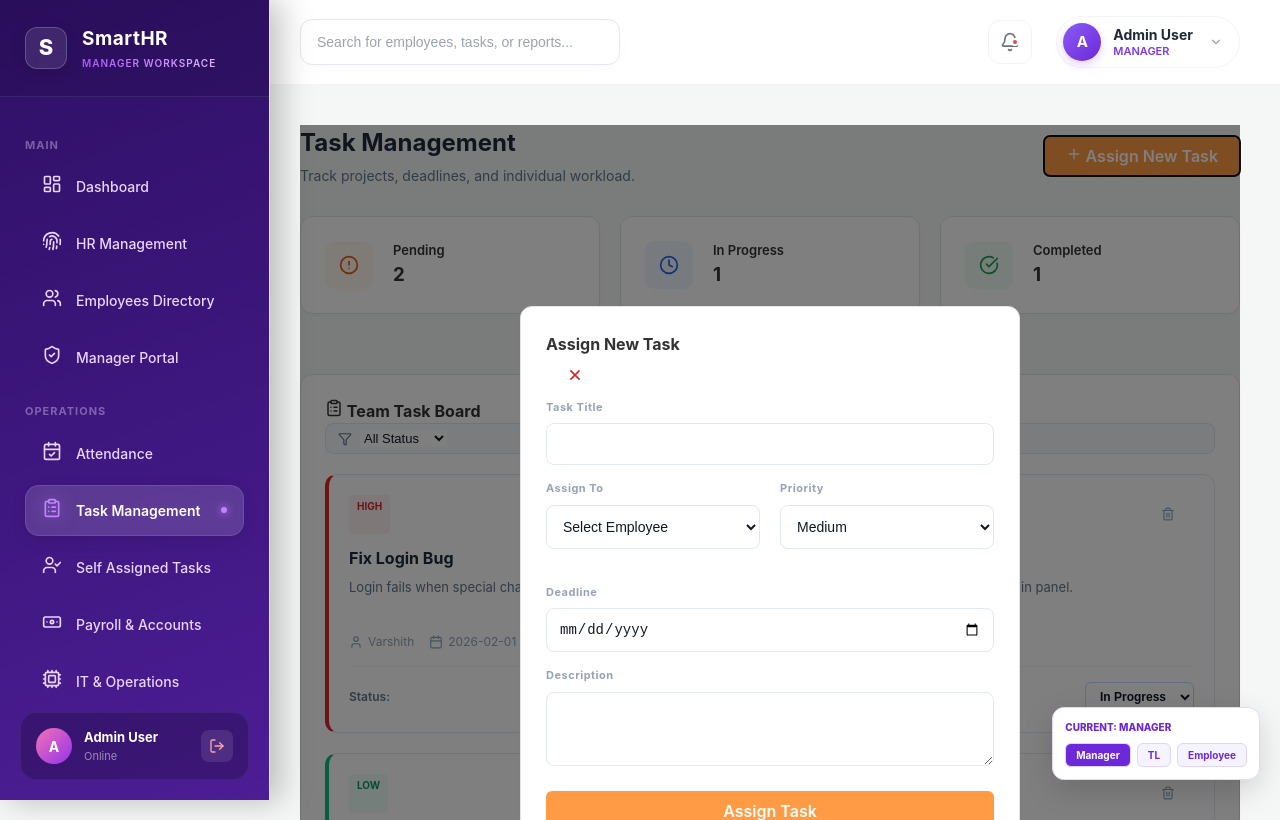
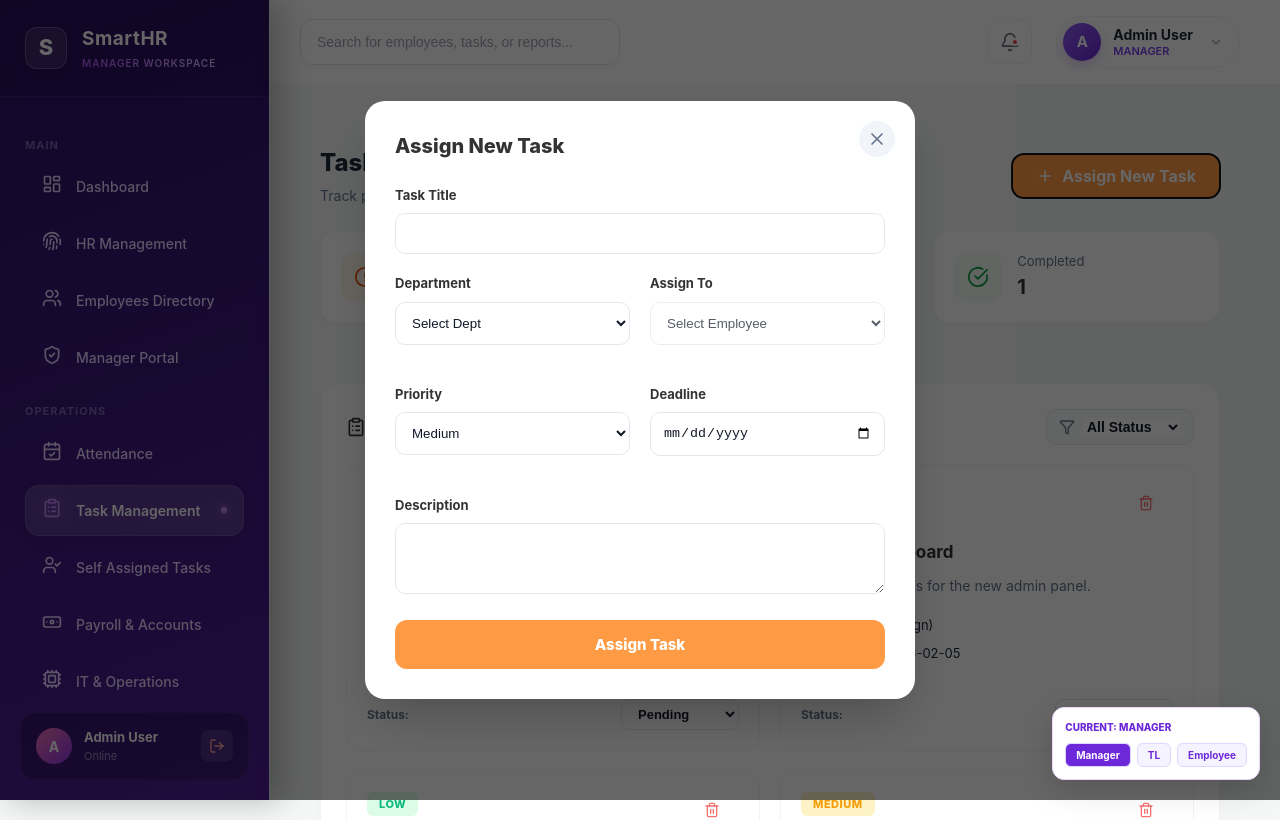
Before and after one commit to Ragulkumar7/hrms, a React app in the folder frontend/: page /tasks in a window 1280 px wide. Both pictures are taken after a click on the button "Assign New Task". Built offline with nearby package versions, Linux system fonts and the light colour scheme; the HTML template or start-up script is replaced by a standard one.

Commit message:
taskmanage

```diff
--- a/frontend/src/components/TaskManagement.jsx
+++ b/frontend/src/components/TaskManagement.jsx
@@ -2,7 +2,7 @@ import React, { useState } from 'react';
 import { useUser } from '../context/UserContext';
 import {
   ClipboardList, Plus, Calendar, CheckCircle, Clock,
-  AlertCircle, Trash2, Filter, User
+  AlertCircle, Trash2, Filter, User, X
 } from 'lucide-react';
 
 const TaskManagement = () => {
@@ -10,35 +10,35 @@ const TaskManagement = () => {
 
   // --- MOCK DATA ---
   const [tasks, setTasks] = useState([
-    { id: 1, title: 'Fix Login Bug', assignedTo: 'Varshith', priority: 'High', deadline: '2026-02-01', status: 'Pending', description: 'Login fails when special characters are used.' },
-    { id: 2, title: 'Design Dashboard', assignedTo: 'Aditi Rao', priority: 'Medium', deadline: '2026-02-05', status: 'In Progress', description: 'Create wireframes for the new admin panel.' },
-    { id: 3, title: 'Server Maintenance', assignedTo: 'Sanjay', priority: 'Low', deadline: '2026-01-28', status: 'Completed', description: 'Routine check of AWS instances.' },
-    { id: 4, title: 'Update API Docs', assignedTo: 'Varshith', priority: 'Medium', deadline: '2026-02-10', status: 'Pending', description: 'Document the new employee endpoints.' },
+    { id: 1, title: 'Fix Login Bug', assignedTo: 'Varshith', department: 'IT', priority: 'High', deadline: '2026-02-01', status: 'Pending', description: 'Login fails when special characters are used.' },
+    { id: 2, title: 'Design Dashboard', assignedTo: 'Aditi Rao', department: 'Design', priority: 'Medium', deadline: '2026-02-05', status: 'In Progress', description: 'Create wireframes for the new admin panel.' },
+    { id: 3, title: 'Server Maintenance', assignedTo: 'Sanjay', department: 'IT', priority: 'Low', deadline: '2026-01-28', status: 'Completed', description: 'Routine check of AWS instances.' },
+    { id: 4, title: 'Update API Docs', assignedTo: 'Varshith', department: 'IT', priority: 'Medium', deadline: '2026-02-10', status: 'Pending', description: 'Document the new employee endpoints.' },
   ]);
 
+  const employeesByDept = {
+    IT: ['Varshith', 'Sanjay', 'Rahul'],
+    Design: ['Aditi Rao', 'Meera'],
+    Accounts: ['Priya', 'Amit'],
+    HR: ['Kavya', 'Deepak']
+  };
+
   const [showModal, setShowModal] = useState(false);
-  const [newTask, setNewTask] = useState({ title: '', assignedTo: '', deadline: '', priority: 'Medium', description: '' });
+  const [newTask, setNewTask] = useState({ title: '', assignedTo: '', department: '', deadline: '', priority: 'Medium', description: '' });
   const [filter, setFilter] = useState('All');
 
-  // --- LOGIC: FILTER TASKS BASED ON ROLE ---
-  // Managers/TLs see ALL tasks. Employees see only THEIR tasks.
   const visibleTasks = tasks.filter(task => {
-    const roleMatch = (user.role === 'Manager' || user.role === 'TL') ? true : task.assignedTo.includes(user.name) || task.assignedTo === 'Varshith'; // Mocking 'Varshith' as the logged-in employee for demo
+    const roleMatch = (user?.role === 'Manager' || user?.role === 'TL') ? true : task.assignedTo.includes(user?.name) || task.assignedTo === 'Varshith';
     const statusMatch = filter === 'All' ? true : task.status === filter;
     return roleMatch && statusMatch;
   });
 
-  // --- ACTIONS ---
   const handleAddTask = (e) => {
     e.preventDefault();
-    const task = {
-      id: tasks.length + 1,
-      ...newTask,
-      status: 'Pending'
-    };
+    const task = { id: tasks.length + 1, ...newTask, status: 'Pending' };
     setTasks([...tasks, task]);
     setShowModal(false);
-    setNewTask({ title: '', assignedTo: '', deadline: '', priority: 'Medium', description: '' });
+    setNewTask({ title: '', assignedTo: '', department: '', deadline: '', priority: 'Medium', description: '' });
   };
 
   const updateStatus = (id, newStatus) => {
@@ -51,7 +51,6 @@ const TaskManagement = () => {
     }
   };
 
-  // Stats for the top cards
   const stats = {
     pending: visibleTasks.filter(t => t.status === 'Pending').length,
     progress: visibleTasks.filter(t => t.status === 'In Progress').length,
@@ -59,48 +58,129 @@ const TaskManagement = () => {
   };
 
   return (
-    <div className="fade-in">
-      <div className="page-header">
+    <div className="task-page-container">
+      <style>{`
+        .task-page-container { padding: 20px; max-width: 1400px; margin: 0 auto; }
+
+        /* Stats Alignment */
+        .stats-grid {
+          display: grid;
+          grid-template-columns: repeat(auto-fit, minmax(240px, 1fr));
+          gap: 20px;
+          margin-bottom: 30px;
+        }
+
+        /* Task Grid Responsiveness */
+        .task-grid {
+          display: grid;
+          grid-template-columns: repeat(auto-fill, minmax(320px, 1fr));
+          gap: 20px;
+        }
+
+        /* Priority Badge Fix */
+        .priority-badge {
+          display: inline-flex;
+          align-items: center;
+          justify-content: center;
+          padding: 4px 12px;
+          border-radius: 6px;
+          font-size: 11px;
+          font-weight: 800;
+          text-transform: uppercase;
+          letter-spacing: 0.5px;
+          height: 24px;
+        }
+        .priority-badge.high { background: #fee2e2; color: #ef4444; }
+        .priority-badge.medium { background: #fef3c7; color: #f59e0b; }
+        .priority-badge.low { background: #dcfce7; color: #10b981; }
+
+        /* Modal Centering Fix */
+        .modal-overlay {
+          position: fixed;
+          top: 0; left: 0; right: 0; bottom: 0;
+          background: rgba(0,0,0,0.6);
+          display: flex;
+          justify-content: center;
+          align-items: center; /* Ensures vertical center on all screens */
+          z-index: 9999;
+          padding: 20px;
+        }
+        .modal-content {
+          background: white;
+          width: 100%;
+          max-width: 550px;
+          border-radius: 20px;
+          padding: 30px;
+          position: relative;
+          box-shadow: 0 25px 50px -12px rgba(0, 0, 0, 0.25);
+          max-height: 90vh;
+          overflow-y: auto;
+        }
+
+        .close-btn-fixed {
+          position: absolute;
+          top: 20px;
+          right: 20px;
+          background: #f1f5f9;
+          border: none;
+          padding: 8px;
+          border-radius: 50%;
+          cursor: pointer;
+          color: #64748b;
+          display: flex;
+          transition: 0.2s;
+        }
+        .close-btn-fixed:hover { background: #fee2e2; color: #ef4444; }
+
+        @media (max-width: 768px) {
+          .task-page-container { padding: 15px; }
+          .task-grid { grid-template-columns: 1fr; }
+          .modal-content { padding: 20px; border-radius: 15px; }
+          .form-row { grid-template-columns: 1fr !important; gap: 10px !important; }
+          .page-header { flex-direction: column; align-items: flex-start !important; gap: 15px; }
+          .header-actions { width: 100%; }
+          .btn-action { width: 100%; justify-content: center; }
+        }
+      `}</style>
+
+      <div className="page-header" style={{ display: 'flex', justifyContent: 'space-between', alignItems: 'center', marginBottom: '25px' }}>
         <div>
-          <h2 className="main-title">Task Management</h2>
-          <p className="sub-title">Track projects, deadlines, and individual workload.</p>
+          <h2 className="main-title" style={{ fontSize: '24px', fontWeight: '800' }}>Task Management</h2>
+          <p className="sub-title" style={{ color: '#64748b' }}>Track projects, departments, and team workload.</p>
         </div>
 
-        {/* Only Manager/TL can create tasks */}
-        {(user.role === 'Manager' || user.role === 'TL') && (
+        {(user?.role === 'Manager' || user?.role === 'TL') && (
           <div className="header-actions">
-            <button className="btn-action" onClick={() => setShowModal(true)}>
-              <Plus size={16}/> Assign New Task
+            <button className="btn-action" onClick={() => setShowModal(true)} style={{ display: 'flex', alignItems: 'center', gap: '8px', padding: '12px 24px', background: '#FF9B44', color: 'white', border: 'none', borderRadius: '12px', fontWeight: '700', cursor: 'pointer' }}>
+              <Plus size={18}/> Assign New Task
             </button>
           </div>
         )}
       </div>
 
-      {/* --- STATS ROW --- */}
+      {/* --- STATS --- */}
       <div className="stats-grid">
-        <div className="glass-card stat-item">
-          <div className="icon-box orange"><AlertCircle size={20} /></div>
-          <div><p className="stat-label">Pending</p><h3 className="stat-value">{stats.pending}</h3></div>
+        <div className="glass-card stat-item" style={{ display: 'flex', alignItems: 'center', gap: '15px', padding: '20px', background: 'white', borderRadius: '15px', border: '1px solid #f1f5f9' }}>
+          <div className="icon-box orange" style={{ background: '#fff7ed', padding: '12px', borderRadius: '12px', color: '#ea580c' }}><AlertCircle size={22} /></div>
+          <div><p style={{ margin: 0, fontSize: '13px', color: '#64748b' }}>Pending</p><h3 style={{ margin: 0, fontSize: '20px' }}>{stats.pending}</h3></div>
         </div>
-        <div className="glass-card stat-item">
-          <div className="icon-box blue"><Clock size={20} /></div>
-          <div><p className="stat-label">In Progress</p><h3 className="stat-value">{stats.progress}</h3></div>
+        <div className="glass-card stat-item" style={{ display: 'flex', alignItems: 'center', gap: '15px', padding: '20px', background: 'white', borderRadius: '15px', border: '1px solid #f1f5f9' }}>
+          <div className="icon-box blue" style={{ background: '#eff6ff', padding: '12px', borderRadius: '12px', color: '#2563eb' }}><Clock size={22} /></div>
+          <div><p style={{ margin: 0, fontSize: '13px', color: '#64748b' }}>In Progress</p><h3 style={{ margin: 0, fontSize: '20px' }}>{stats.progress}</h3></div>
         </div>
-        <div className="glass-card stat-item">
-          <div className="icon-box green"><CheckCircle size={20} /></div>
-          <div><p className="stat-label">Completed</p><h3 className="stat-value">{stats.completed}</h3></div>
+        <div className="glass-card stat-item" style={{ display: 'flex', alignItems: 'center', gap: '15px', padding: '20px', background: 'white', borderRadius: '15px', border: '1px solid #f1f5f9' }}>
+          <div className="icon-box green" style={{ background: '#f0fdf4', padding: '12px', borderRadius: '12px', color: '#16a34a' }}><CheckCircle size={22} /></div>
+          <div><p style={{ margin: 0, fontSize: '13px', color: '#64748b' }}>Completed</p><h3 style={{ margin: 0, fontSize: '20px' }}>{stats.completed}</h3></div>
         </div>
       </div>
 
-      {/* --- TASK LIST SECTION --- */}
-      <div className="glass-card">
-        <div className="section-header">
-          <h4><ClipboardList size={18} /> {user.role === 'Employee' ? 'My Assigned Tasks' : 'Team Task Board'}</h4>
-
-          {/* Status Filter */}
-          <div className="filter-wrapper">
-             <Filter size={14} color="#64748b"/>
-             <select className="filter-select" value={filter} onChange={(e) => setFilter(e.target.value)}>
+      {/* --- BOARD --- */}
+      <div className="glass-card" style={{ background: 'white', borderRadius: '20px', padding: '25px', border: '1px solid #f1f5f9' }}>
+        <div className="section-header" style={{ display: 'flex', justifyContent: 'space-between', alignItems: 'center', marginBottom: '20px', flexWrap: 'wrap', gap: '10px' }}>
+          <h4 style={{ margin: 0, display: 'flex', alignItems: 'center', gap: '10px' }}><ClipboardList size={20} /> Team Task Board</h4>
+          <div className="filter-wrapper" style={{ display: 'flex', alignItems: 'center', gap: '8px', background: '#f8fafc', padding: '8px 12px', borderRadius: '10px' }}>
+             <Filter size={16} color="#64748b"/>
+             <select value={filter} onChange={(e) => setFilter(e.target.value)} style={{ border: 'none', background: 'transparent', outline: 'none', fontSize: '14px', fontWeight: '600', color: '#1e293b' }}>
                <option value="All">All Status</option>
                <option value="Pending">Pending</option>
                <option value="In Progress">In Progress</option>
@@ -110,34 +190,26 @@ const TaskManagement = () => {
         </div>
 
         <div className="task-grid">
-          {visibleTasks.length > 0 ? (
-            visibleTasks.map(task => (
-              <div key={task.id} className={`task-card ${task.priority.toLowerCase()}-priority`}>
-                <div className="task-header">
+          {visibleTasks.map(task => (
+            <div key={task.id} style={{ border: '1px solid #f1f5f9', borderRadius: '16px', padding: '20px', position: 'relative' }}>
+              <div style={{ display: 'flex', justifyContent: 'space-between', marginBottom: '15px' }}>
                 <span className={`priority-badge ${task.priority.toLowerCase()}`}>{task.priority}</span>
-                  {(user.role === 'Manager' || user.role === 'TL') && (
-                    <button className="delete-btn" onClick={() => handleDelete(task.id)}><Trash2 size={14}/></button>
-                  )}
+                <button onClick={() => handleDelete(task.id)} style={{ border: 'none', background: 'none', color: '#f87171', cursor: 'pointer' }}><Trash2 size={16}/></button>
+              </div>
+              <h3 style={{ margin: '0 0 10px 0', fontSize: '17px', fontWeight: '700' }}>{task.title}</h3>
+              <p style={{ fontSize: '14px', color: '#64748b', margin: '0 0 20px 0', lineHeight: '1.5' }}>{task.description}</p>
+
+              <div style={{ fontSize: '13px', color: '#1e293b', display: 'flex', flexDirection: 'column', gap: '8px', marginBottom: '20px' }}>
+                <div style={{ display: 'flex', alignItems: 'center', gap: '8px' }}><User size={14} color="#64748b"/> {task.assignedTo} ({task.department})</div>
+                <div style={{ display: 'flex', alignItems: 'center', gap: '8px' }}><Calendar size={14} color="#64748b"/> Deadline: {task.deadline}</div>
               </div>
 
-                <h3 className="task-title">{task.title}</h3>
-                <p className="task-desc">{task.description}</p>
-
-                <div className="task-meta">
-                  <div className="meta-item">
-                    <User size={14}/> <span>{task.assignedTo}</span>
-                  </div>
-                  <div className="meta-item">
-                    <Calendar size={14}/> <span>{task.deadline}</span>
-                  </div>
-                </div>
-
-                <div className="task-footer">
-                  <label>Status:</label>
+              <div style={{ display: 'flex', alignItems: 'center', justifyContent: 'space-between', paddingTop: '15px', borderTop: '1px solid #f8fafc' }}>
+                <span style={{ fontSize: '12px', fontWeight: '700', color: '#64748b' }}>Status:</span>
                 <select
-                    className={`status-select ${task.status.toLowerCase().replace(' ', '-')}`}
                   value={task.status}
                   onChange={(e) => updateStatus(task.id, e.target.value)}
+                  style={{ padding: '6px 12px', borderRadius: '8px', border: '1px solid #e2e8f0', fontSize: '13px', fontWeight: '600' }}
                 >
                   <option value="Pending">Pending</option>
                   <option value="In Progress">In Progress</option>
@@ -145,59 +217,70 @@ const TaskManagement = () => {
                 </select>
               </div>
             </div>
-            ))
-          ) : (
-            <div className="empty-state">No tasks found for this filter.</div>
-          )}
+          ))}
         </div>
       </div>
 
-      {/* --- ADD TASK MODAL (Manager Only) --- */}
+      {/* --- ADD TASK MODAL --- */}
       {showModal && (
         <div className="modal-overlay">
-          <div className="glass-card modal-content">
-            <div className="section-header">
-              <h4>Assign New Task</h4>
-              <button className="icon-btn-x" onClick={() => setShowModal(false)}><Plus size={20} style={{transform:'rotate(45deg)'}}/></button>
-            </div>
-            <form onSubmit={handleAddTask} className="task-form">
-              <div className="form-group">
-                <label>Task Title</label>
-                <input type="text" required className="standard-input"
+          <div className="modal-content">
+            <button className="close-btn-fixed" onClick={() => setShowModal(false)}><X size={20}/></button>
+            <h3 style={{ margin: '0 0 25px 0', fontSize: '20px', fontWeight: '800' }}>Assign New Task</h3>
+
+            <form onSubmit={handleAddTask} style={{ display: 'flex', flexDirection: 'column', gap: '20px' }}>
+              <div>
+                <label style={{ display: 'block', fontSize: '13px', fontWeight: '700', marginBottom: '8px' }}>Task Title</label>
+                <input type="text" required style={{ width: '100%', padding: '12px', borderRadius: '10px', border: '1px solid #e2e8f0' }}
                   value={newTask.title} onChange={e => setNewTask({...newTask, title: e.target.value})} />
               </div>
-              <div className="form-row">
-                <div className="form-group">
-                  <label>Assign To</label>
-                  <select className="standard-input"
+
+              <div className="form-row" style={{ display: 'grid', gridTemplateColumns: '1fr 1fr', gap: '20px' }}>
+                <div>
+                  <label style={{ display: 'block', fontSize: '13px', fontWeight: '700', marginBottom: '8px' }}>Department</label>
+                  <select required style={{ width: '100%', padding: '12px', borderRadius: '10px', border: '1px solid #e2e8f0' }}
+                    value={newTask.department} onChange={e => setNewTask({...newTask, department: e.target.value, assignedTo: ''})}>
+                    <option value="" disabled>Select Dept</option>
+                    {Object.keys(employeesByDept).map(dept => <option key={dept} value={dept}>{dept}</option>)}
+                  </select>
+                </div>
+                <div>
+                  <label style={{ display: 'block', fontSize: '13px', fontWeight: '700', marginBottom: '8px' }}>Assign To</label>
+                  <select required style={{ width: '100%', padding: '12px', borderRadius: '10px', border: '1px solid #e2e8f0' }}
+                    disabled={!newTask.department}
                     value={newTask.assignedTo} onChange={e => setNewTask({...newTask, assignedTo: e.target.value})}>
                     <option value="" disabled>Select Employee</option>
-                    <option value="Varshith">Varshith</option>
-                    <option value="Aditi Rao">Aditi Rao</option>
-                    <option value="Sanjay">Sanjay</option>
+                    {newTask.department && employeesByDept[newTask.department].map(emp => <option key={emp} value={emp}>{emp}</option>)}
                   </select>
                 </div>
-                <div className="form-group">
-                  <label>Priority</label>
-                  <select className="standard-input"
+              </div>
+
+              <div className="form-row" style={{ display: 'grid', gridTemplateColumns: '1fr 1fr', gap: '20px' }}>
+                <div>
+                  <label style={{ display: 'block', fontSize: '13px', fontWeight: '700', marginBottom: '8px' }}>Priority</label>
+                  <select style={{ width: '100%', padding: '12px', borderRadius: '10px', border: '1px solid #e2e8f0' }}
                     value={newTask.priority} onChange={e => setNewTask({...newTask, priority: e.target.value})}>
                     <option value="High">High</option>
                     <option value="Medium">Medium</option>
                     <option value="Low">Low</option>
                   </select>
                 </div>
-              </div>
-              <div className="form-group">
-                <label>Deadline</label>
-                <input type="date" required className="standard-input"
+                <div>
+                  <label style={{ display: 'block', fontSize: '13px', fontWeight: '700', marginBottom: '8px' }}>Deadline</label>
+                  <input type="date" required style={{ width: '100%', padding: '12px', borderRadius: '10px', border: '1px solid #e2e8f0' }}
                     value={newTask.deadline} onChange={e => setNewTask({...newTask, deadline: e.target.value})} />
                 </div>
-              <div className="form-group">
-                <label>Description</label>
-                <textarea className="standard-input" rows="3"
+              </div>
+
+              <div>
+                <label style={{ display: 'block', fontSize: '13px', fontWeight: '700', marginBottom: '8px' }}>Description</label>
+                <textarea rows="3" style={{ width: '100%', padding: '12px', borderRadius: '10px', border: '1px solid #e2e8f0' }}
                    value={newTask.description} onChange={e => setNewTask({...newTask, description: e.target.value})}></textarea>
               </div>
-              <button type="submit" className="btn-action full-width">Assign Task</button>
+
+              <button type="submit" style={{ padding: '15px', background: '#FF9B44', color: 'white', border: 'none', borderRadius: '12px', fontWeight: '800', cursor: 'pointer', fontSize: '15px' }}>
+                Assign Task
+              </button>
             </form>
           </div>
         </div>
```
Lines whose indentation alone changed are shown as unchanged.
